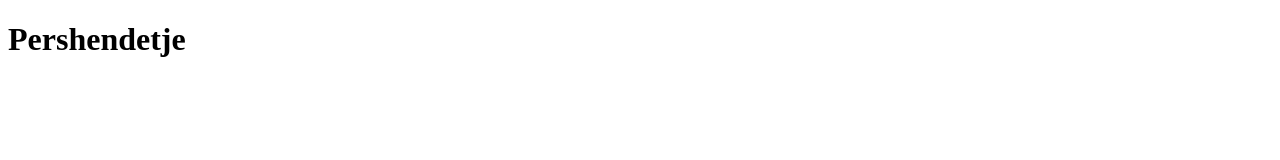
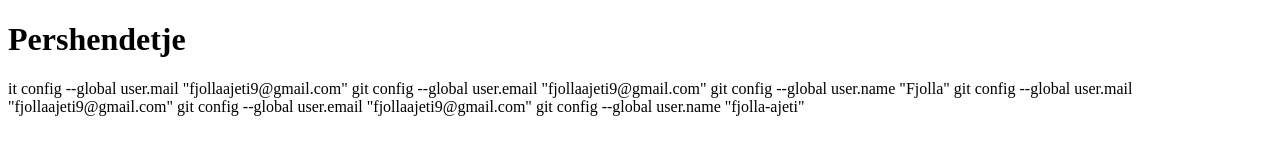
Before and after one commit to fjolla-ajeti/beetroot, a plain HTML site: page index.html in a window 1280 px wide. Drawn offline with Linux system fonts and the light colour scheme.

Commit message:
Added index

```diff
--- a/index.html
+++ b/index.html
@@ -10,3 +10,9 @@
     <h1>Pershendetje</h1>
 </body>
 </html>
+it config --global user.mail "fjollaajeti9@gmail.com"
+git config --global user.email "fjollaajeti9@gmail.com"
+git config --global user.name "Fjolla"
+git config --global user.mail "fjollaajeti9@gmail.com"
+git config --global user.email "fjollaajeti9@gmail.com"
+git config --global user.name "fjolla-ajeti"
```
